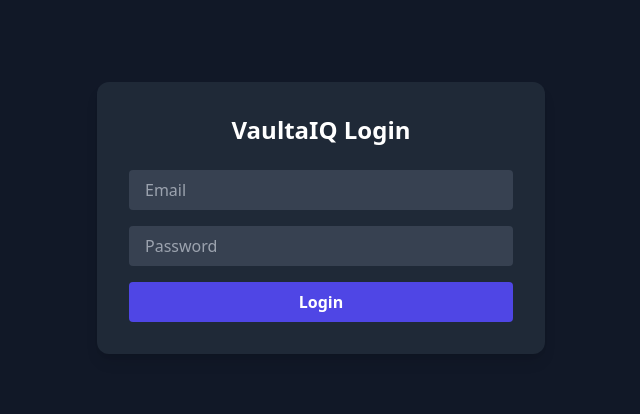
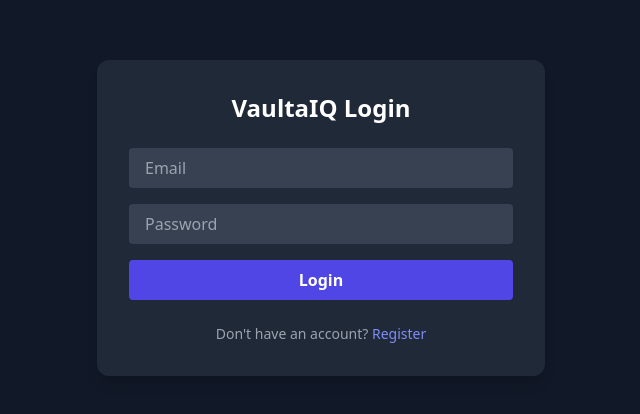
Before and after one commit to fazilraphi/vaultaiq, a React (Vite) app in the folder frontend/voltaweb/vaultaiq-web/: page /login in a window 1280 px wide. Shown: the part 182-596 px from the top of the page, without its empty margins (319-959 px from the left). Built offline with nearby package versions, Linux system fonts and the light colour scheme; no server answers.

Commit message:
login change

```diff
--- a/frontend/voltaweb/vaultaiq-web/src/pages/Login.jsx
+++ b/frontend/voltaweb/vaultaiq-web/src/pages/Login.jsx
@@ -1,5 +1,5 @@
 import { useState } from "react";
-import { useNavigate } from "react-router-dom";
+import { useNavigate, Link } from "react-router-dom";
 import { useAuth } from "../auth/AuthContext";
 
 export default function Login() {
@@ -30,16 +30,15 @@ export default function Login() {
         </h2>
 
         {error && (
-          <p className="mb-4 text-red-400 text-sm text-center">
-            {error}
-          </p>
+          <p className="mb-4 text-red-400 text-sm text-center">{error}</p>
         )}
 
         <form onSubmit={handleSubmit} className="space-y-4">
           <input
             type="email"
             placeholder="Email"
-            className="w-full px-4 py-2 rounded bg-gray-700 text-white focus:outline-none focus:ring-2 focus:ring-indigo-500"
+            className="w-full px-4 py-2 rounded bg-gray-700 text-white
+                       focus:outline-none focus:ring-2 focus:ring-indigo-500"
             value={email}
             onChange={(e) => setEmail(e.target.value)}
             required
@@ -48,7 +47,8 @@ export default function Login() {
           <input
             type="password"
             placeholder="Password"
-            className="w-full px-4 py-2 rounded bg-gray-700 text-white focus:outline-none focus:ring-2 focus:ring-indigo-500"
+            className="w-full px-4 py-2 rounded bg-gray-700 text-white
+                       focus:outline-none focus:ring-2 focus:ring-indigo-500"
             value={password}
             onChange={(e) => setPassword(e.target.value)}
             required
@@ -56,11 +56,23 @@ export default function Login() {
 
           <button
             type="submit"
-            className="w-full py-2 bg-indigo-600 hover:bg-indigo-700 text-white font-semibold rounded transition"
+            className="w-full py-2 bg-indigo-600 hover:bg-indigo-700
+                       text-white font-semibold rounded transition"
           >
             Login
           </button>
         </form>
+
+        {/* Register Redirect */}
+        <p className="mt-6 text-sm text-center text-gray-400">
+          Don&apos;t have an account?{" "}
+          <Link
+            to="/register"
+            className="text-indigo-400 hover:text-indigo-300 font-medium"
+          >
+            Register
+          </Link>
+        </p>
       </div>
     </div>
   );
```
